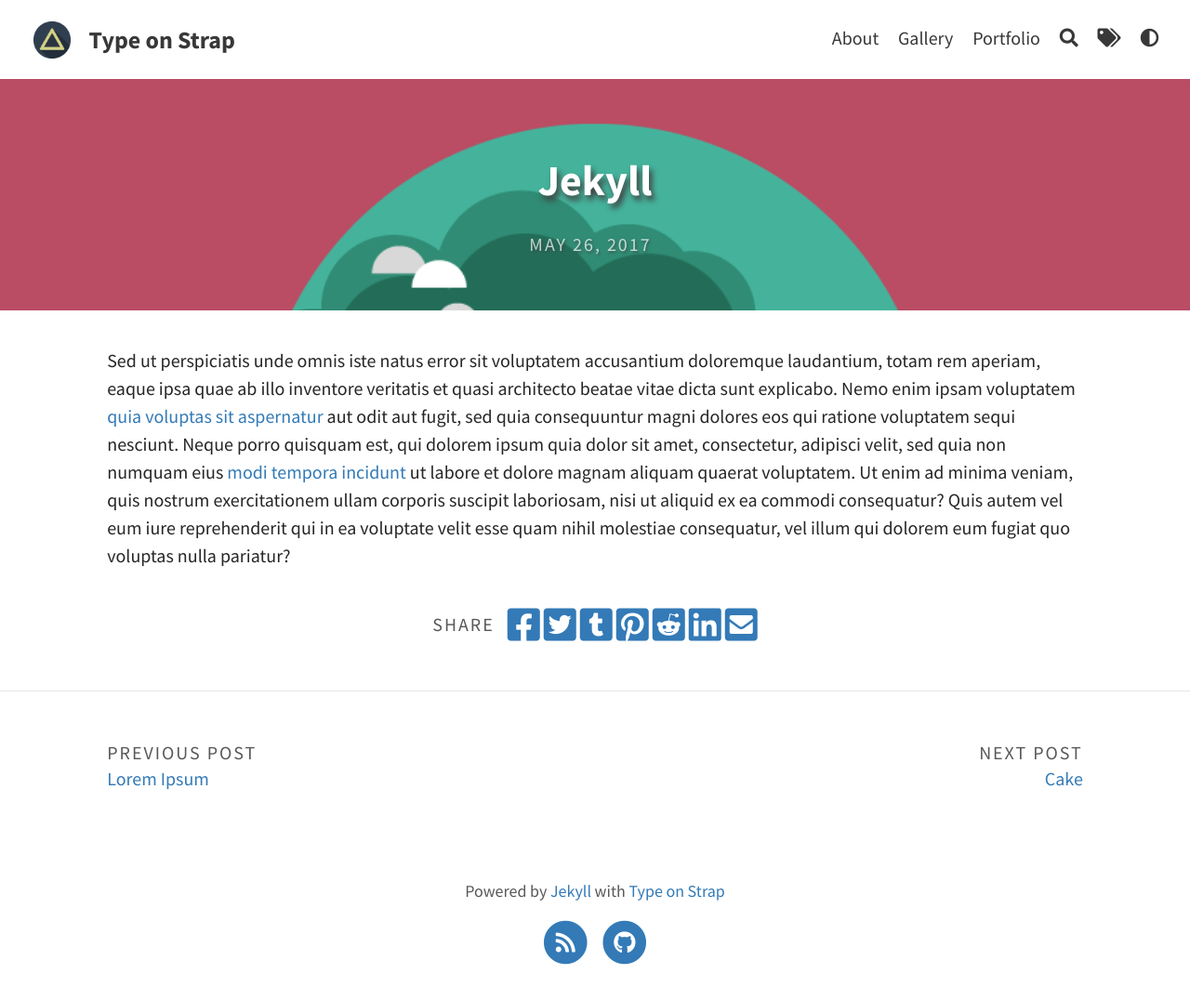
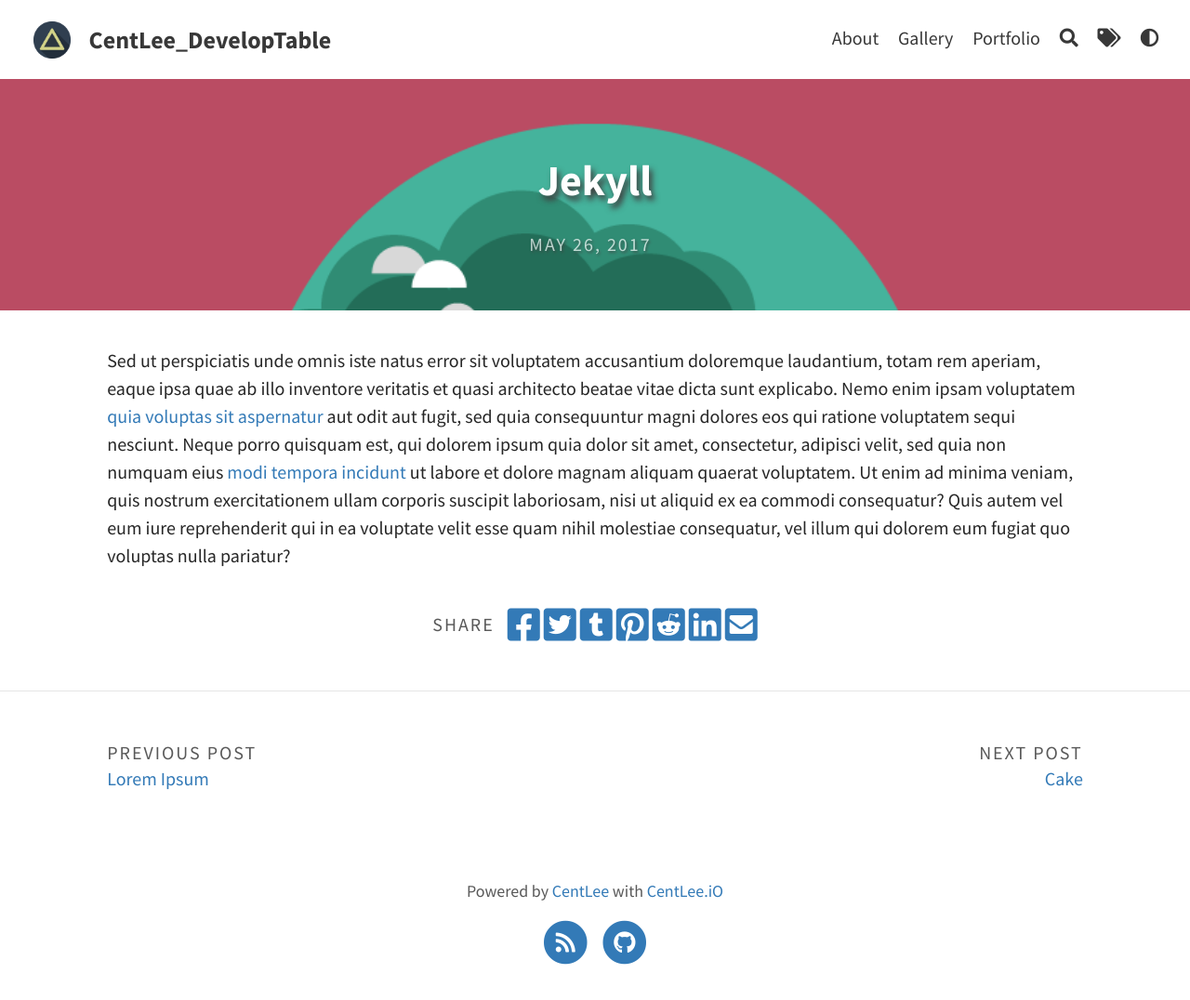
Before and after one commit to CentLee/CentLee.github.io, a Jekyll site: the page built from _portfolio/jekyllblog.md, in a window 1280 px wide. Shown: the whole page at 93% size. Built offline with Jekyll 4.4.1, drawn with Linux system fonts in a browser that asks for light colours; nearby versions of some CDN libraries; library files that are not in the unit come from our copies; comment, search, counter and statistics services are not loaded.

```diff
--- a/_config.yml
+++ b/_config.yml
@@ -1,18 +1,18 @@
 # SITE CONFIGURATION
-baseurl: "/CentLee-Develop-Table"
+baseurl: ""
 url: "https://CentLee.github.io"
 
 # THEME-SPECIFIC CONFIGURATION
-title: Type on Strap                                    # site's title
-description: "iOS Developer with Swift"      # used by search engines
+title: CentLee_DevelopTable                            # site's title
+description: "iOS Developer with Swift"                 # used by search engines
 avatar: assets/img/triangle.png                         # Empty for no avatar in navbar
 favicon: assets/favicon.ico                             # Icon displayed in the tab
 
 # Header and footer text
-header_text: Change <code>header_text</code> in <code>_config.yml</code>  # Change Blog header text
+header_text: Welcome My Table  # Change Blog header text
 header_feature_image: assets/img/pexels/triangular.jpeg
 footer_text: >
-  Powered by <a href="https://jekyllrb.com/">Jekyll</a> with <a href="https://github.com/sylhare/Type-on-Strap">Type on Strap</a>
+  Powered by <a href="https://github.com/CentLee">CentLee</a> with <a href="https://github.com/CentLee/CentLee.github.iO">CentLee.iO</a>
 
 # Blog
 excerpt: true                                           # Or "truncate" (first 250 characters), "false" to disable
```
